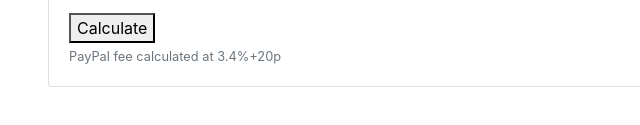
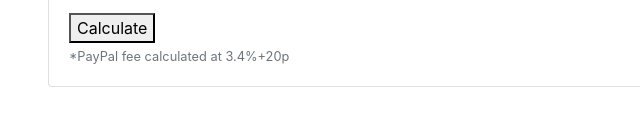
Before and after one commit to homer-byte-doughnut/simple-eBay-profit-calculator, a plain HTML site: page index.html in a window 1280 px wide. Shown: the part 777-902 px from the top of the page, 0-640 px from the left. Drawn offline with nearby package versions, Linux system fonts and the light colour scheme.

Commit message:
Update index.html

```diff
--- a/index.html
+++ b/index.html
@@ -63,7 +63,7 @@
 
         <button onclick="updateProfit()">Calculate</button>
         <small class="form-text text-muted">
-          PayPal fee calculated at 3.4%+20p
+          *PayPal fee calculated at 3.4%+20p
         </small>
 
       </div>
```
